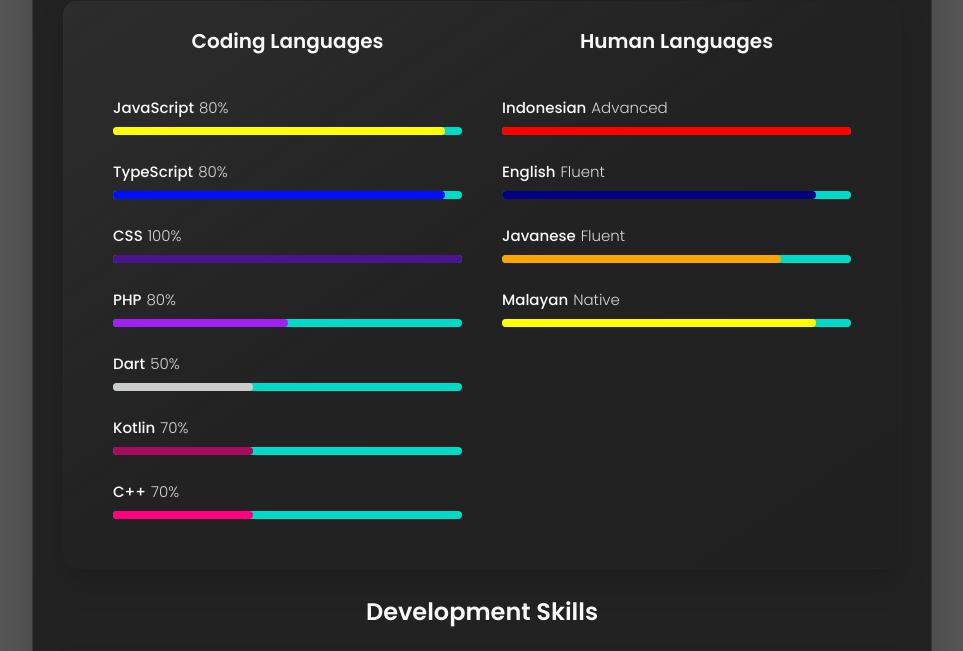
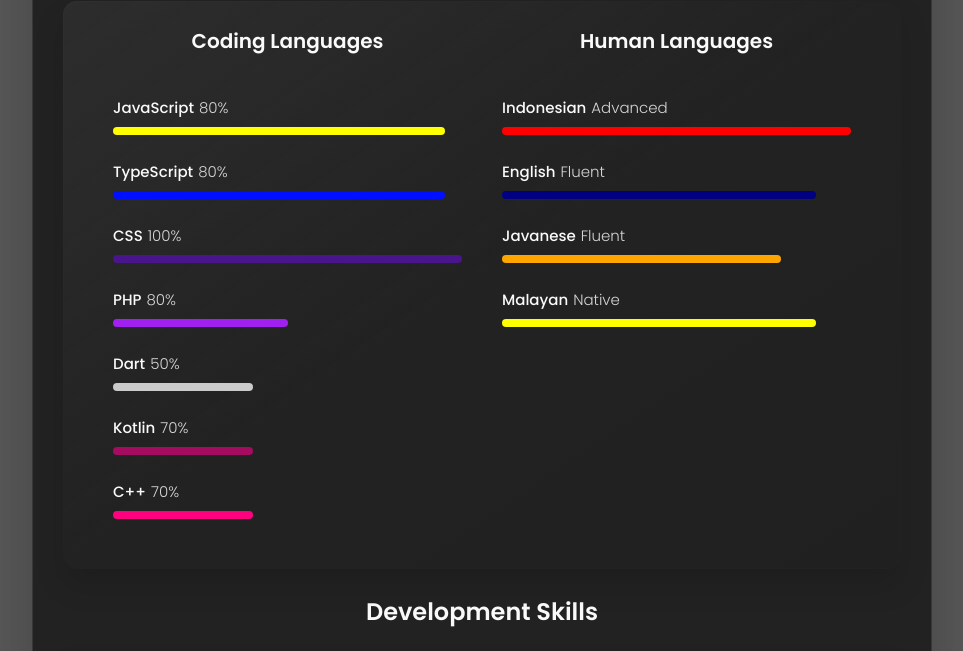
Before and after one commit to JihadZaidan/jihadzaidan-portofolio, a plain HTML site: page index.html in a window 1280 px wide. Shown: the part 880-1531 px from the top of the page, without its empty margins (308-1271 px from the left). Drawn offline with nearby package versions, Linux system fonts and the light colour scheme.

Commit message:
Update style.css

```diff
--- a/assets/css/style.css
+++ b/assets/css/style.css
@@ -1001,7 +1001,7 @@
   }
 
   .languages-progress-bg {
-    background: var(--electrode-elemention);
+    background: none;
     width: 100%;
     height: 8px;
     border-radius: 10px;
```
